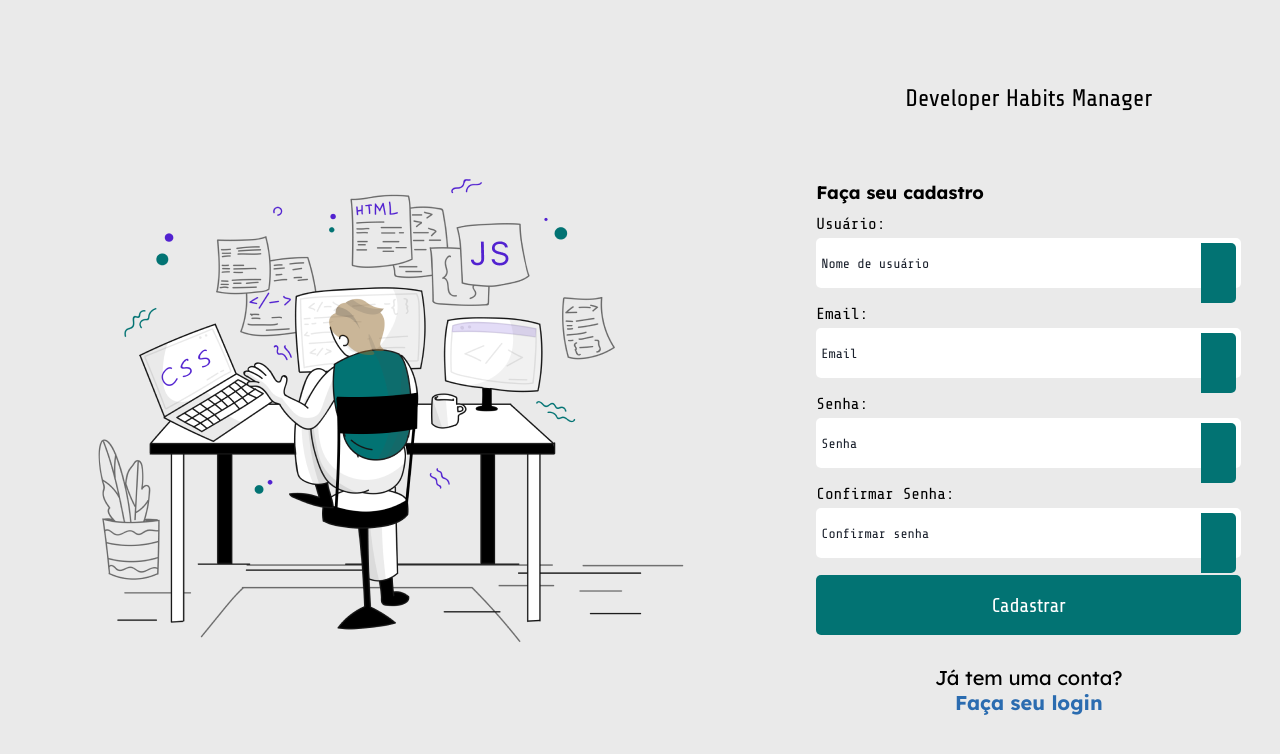
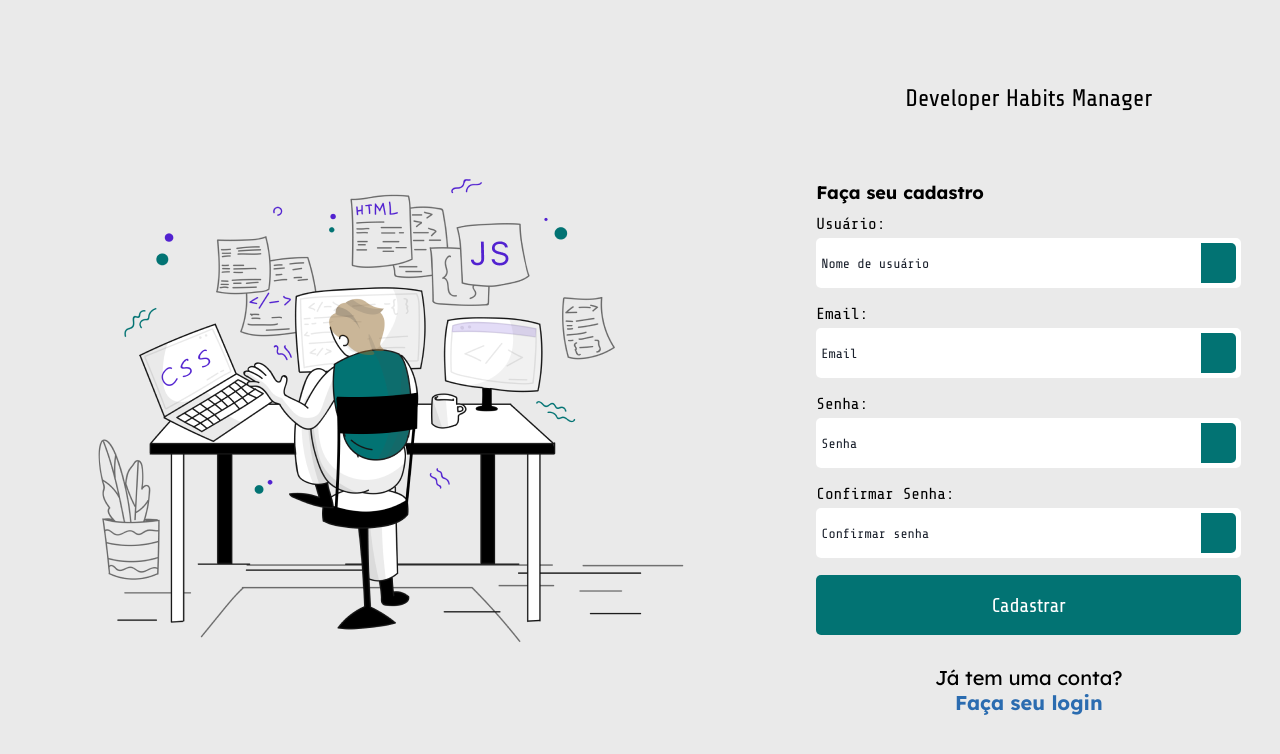
Before and after one commit to brunnomiguel/developer-habits-manager, a React (Create React App) app: page /SignUp in a window 1280 px wide. Shown: the top 754 px of the page. Built offline with nearby package versions, Linux system fonts and the light colour scheme.

Commit message:
style: search button

```diff
--- a/src/components/Input/index.jsx
+++ b/src/components/Input/index.jsx
@@ -22,7 +22,7 @@ function Input({
           {...(register !== undefined && { ...register(name) })}
           {...rest}
         />
-        <button>{!!children && children}</button>
+        <div>{!!children && children}</div>
       </InputContainer>
     </Container>
   );
--- a/src/components/Input/style.js
+++ b/src/components/Input/style.js
@@ -45,7 +45,7 @@ export const InputContainer = styled.div`
       border: 3px solid var(--red-error);
     `}
 
-  button {
+  div {
     display: ${(props) => (props.search ? "block" : "none")};
     width: 35px;
     background: var(--green-1);
```
